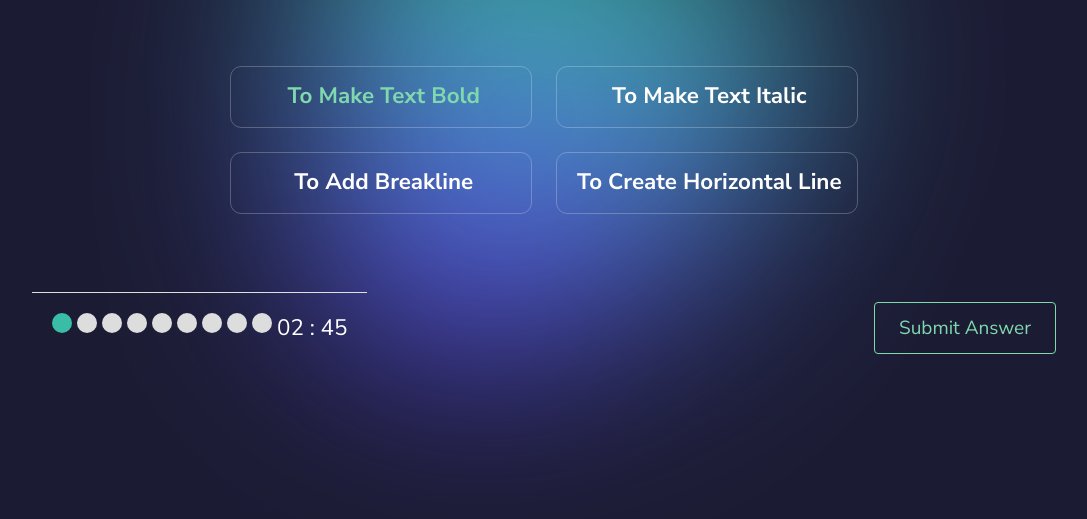
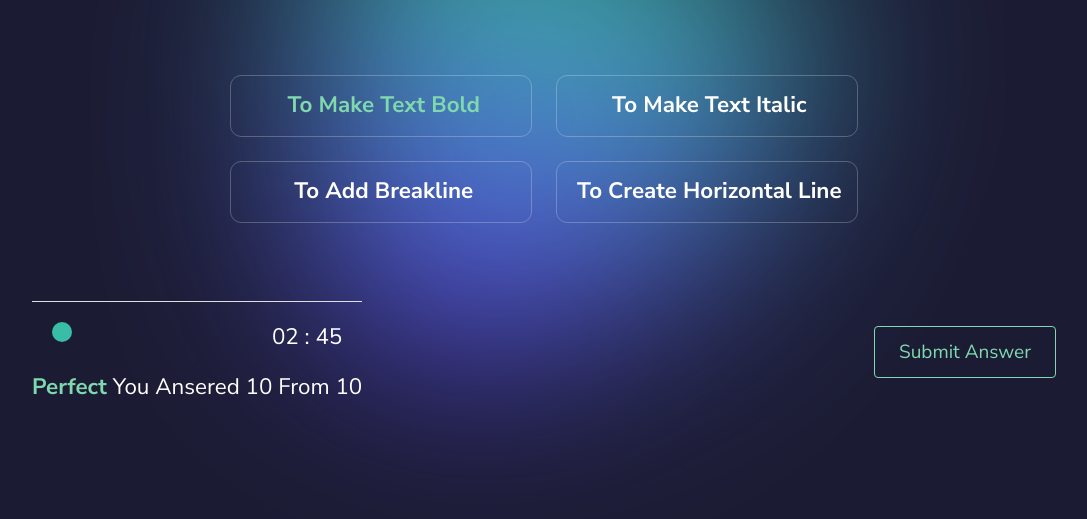
Before and after one commit to ismailaib/html-quiz, a plain HTML site: page index.html in a window 1280 px wide. Shown: the part 281-800 px from the top of the page, without its empty margins (104-1191 px from the left). Drawn offline with Linux system fonts and the light colour scheme.

Commit message:
add code

```diff
--- a/assets/css/style.css
+++ b/assets/css/style.css
@@ -211,3 +211,15 @@ body {
 .quiz-app .bottom .bullets .spans .on{
 	background-color: #39bda7;
 }
+.quiz-app .results span{
+  font-weight: bold;
+}
+.quiz-app .results span.bad{
+  color: #dc0a0a;
+}
+.quiz-app .results span.good{
+  color: #c5772e;
+}
+.quiz-app .results span.perfect{
+  color: #7fd8ae;
+}
--- a/index.html
+++ b/index.html
@@ -12,7 +12,7 @@
 	<section class="quiz-app">
 		<div class="quiz-info">
 			<div class="category"> Category : <span>HTML</span></div>
-			<div class="count">Question Count : <span>10</span></div>
+			<div class="count">Question Count : <span></span></div>
 		</div>
 		<div class="quiz-area">
 			<h2>Why We Use &lt;br&gt; Element ?</h2>
@@ -37,26 +37,22 @@
 		</div>
 		<div class="bottom">
 			<button class="submit-button">Submit Answer</button>
+	<div class="left-bottom">
 		<div class="bullets">
 			<div class="spans">
 				<span class="on"></span>
-				<span></span>
-				<span></span>
-				<span></span>
-				<span></span>
-				<span></span>
-				<span></span>
-				<span></span>
-				<span></span>
 			</div>
 			<div class="countdown">
 				<span class="minutes">02</span> :
 				<span class="seconds">45</span>
 			</div>
 		</div>
+		<div class="results">
+			<span class="perfect">Perfect </span>You Ansered 10 From 10
 		</div>
-
-		<div class="results"></div>
+	</div>
+		</div>
 	</section>
+	<script src="assets/js/script.js"></script>
 </body>
 </html>
```
Also changed, not shown: html_questions.json (renamed from assets/script/html_questions.json).
